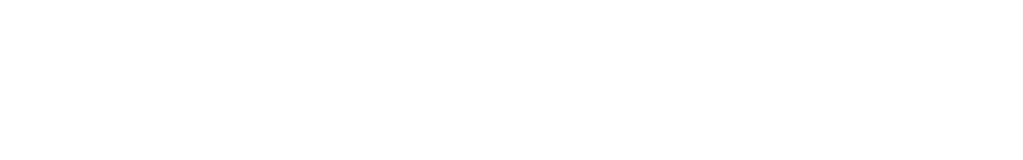
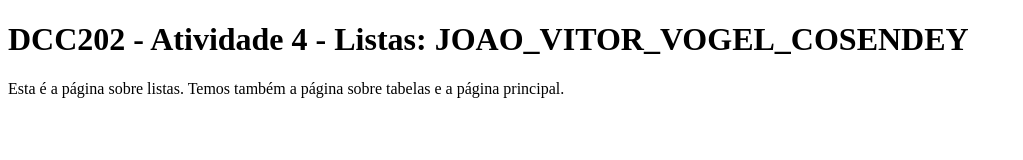
Before and after one commit to ufjf-dcc202/ufjf-dcc202-2023-3-b-atv4-joaovogelufjf, a website: page listas.html in a window 1280 px wide. Shown: the whole page, without its empty margins (0-1023 px from the left). Drawn offline with Linux system fonts and the light colour scheme.

Commit message:
add main com content no listas

```diff
--- a/listas.html
+++ b/listas.html
@@ -6,6 +6,9 @@
     <title>DCC202 - Atividade 4 - Listas: JOAO_VITOR_VOGEL_COSENDEY</title>
 </head>
 <body>
-
+    <main>
+        <h1>DCC202 - Atividade 4 - Listas: JOAO_VITOR_VOGEL_COSENDEY</h1>
+            <p>Esta é a página sobre listas. Temos também a página sobre tabelas e a página principal.</p>
+    </main>
 </body>
 </html>
```
